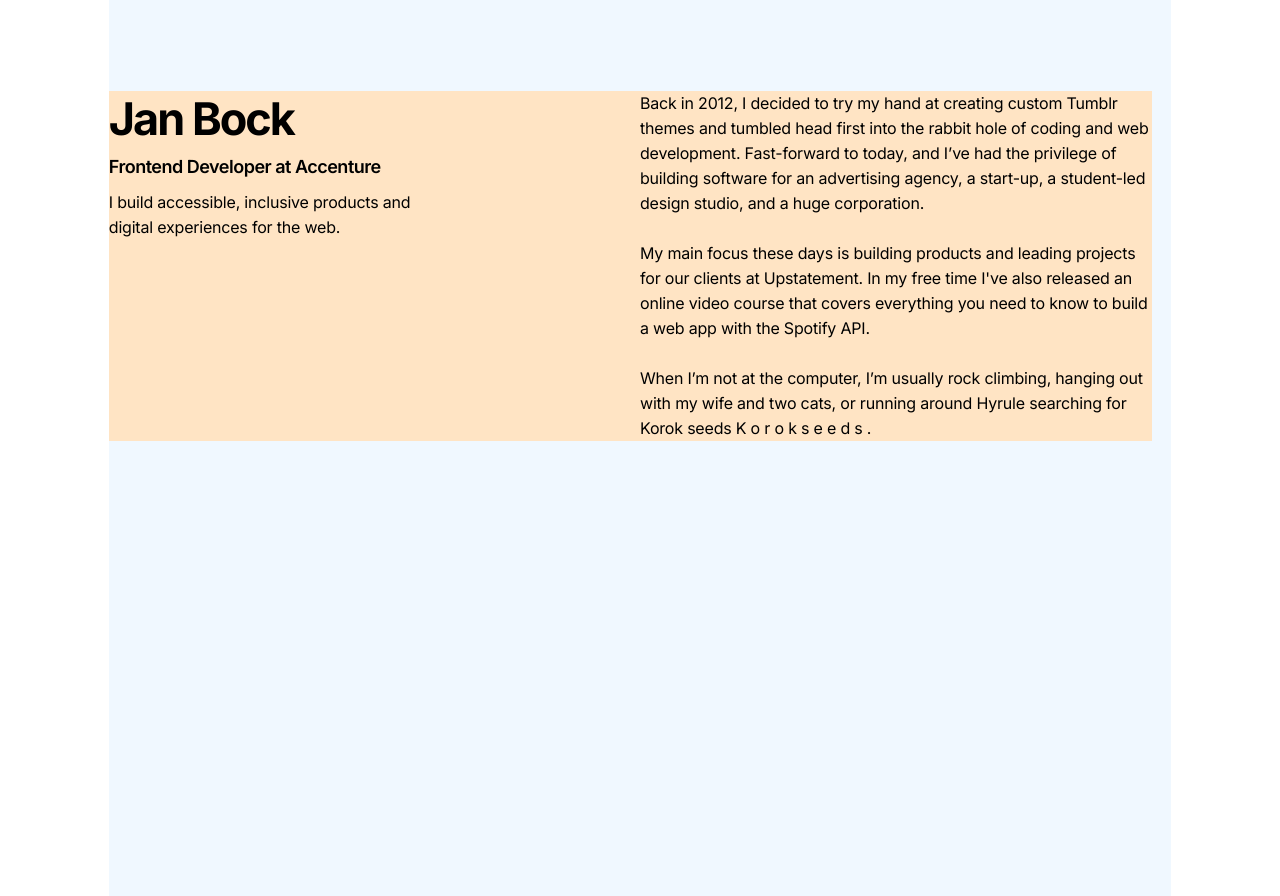
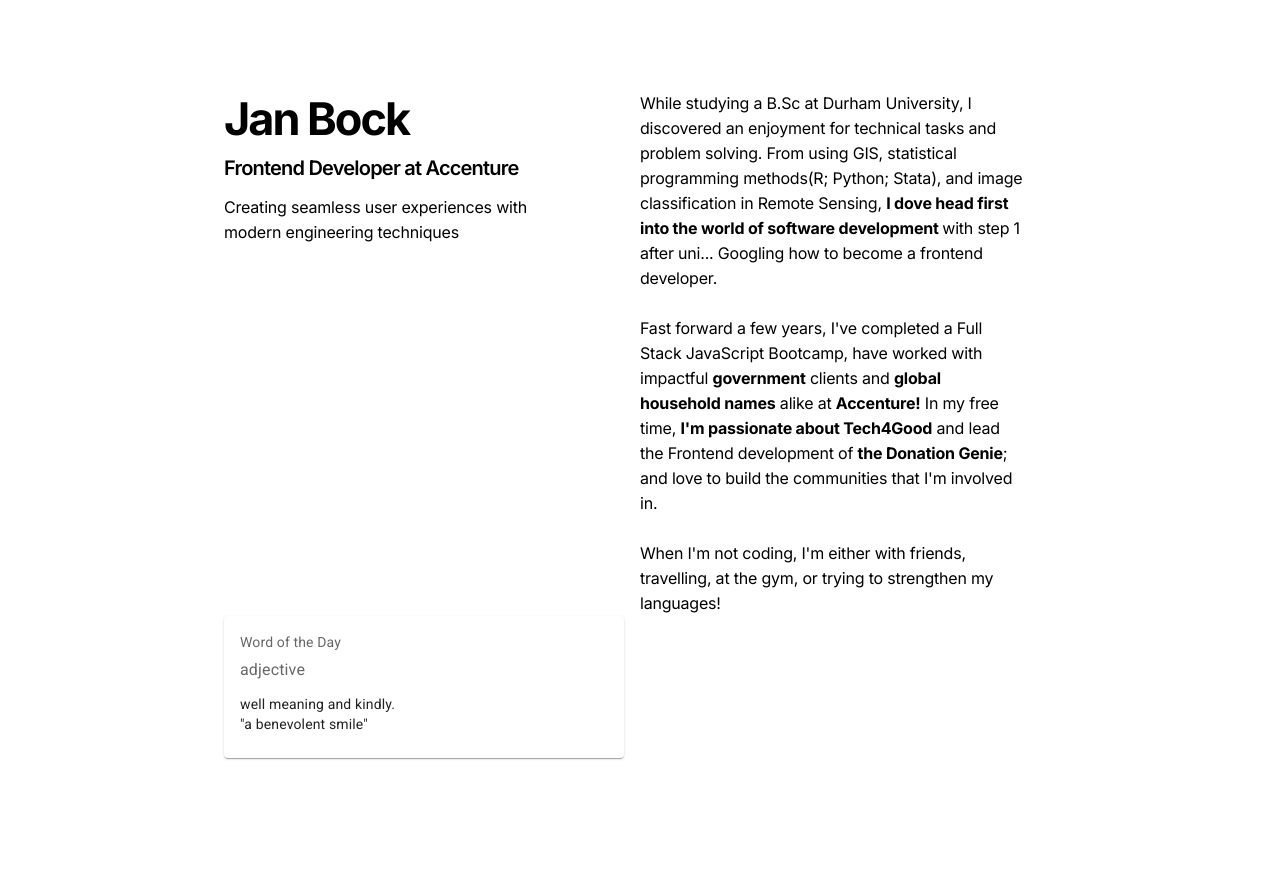
Before and after one commit to jan-bock/personal_website, a React (Create React App) app in the folder typescript-react-redux_web/: page / in a window 1280 px wide. Built offline with nearby package versions, Linux system fonts and the light colour scheme.

Commit message:
fixed content and added experiences

```diff
--- a/typescript-react-redux_web/package.json
+++ b/typescript-react-redux_web/package.json
@@ -3,6 +3,9 @@
   "version": "0.1.0",
   "private": true,
   "dependencies": {
+    "@emotion/react": "^11.11.1",
+    "@emotion/styled": "^11.11.0",
+    "@mui/material": "^5.14.11",
     "@reduxjs/toolkit": "^1.9.5",
     "@testing-library/jest-dom": "^5.17.0",
     "@testing-library/react": "^13.4.0",
--- a/typescript-react-redux_web/src/App.css
+++ b/typescript-react-redux_web/src/App.css
@@ -1,7 +1,7 @@
 .landing-page-container {
-  width: 83vw;
+  width: 65vw;
   height: 100vh;
-  background-color: aliceblue;
+  /* background-color: aliceblue; */
   margin: auto;
   padding-top: 6rem;
   min-width: 720px;
@@ -16,8 +16,8 @@
 }
 
 .lp-column {
-  width: 500px;
-  background-color: bisque;
+  /* width: 500px; */
+  /* background-color: whitesmoke; */
 }
 
 #jan-bock {
@@ -25,13 +25,14 @@
   letter-spacing: -2px;
   font-size: 45px;
   margin-top: 0px;
+  z-index: 0;
 }
 
 #description {
   font-family: 'Inter';
   font-weight: 600;
-  letter-spacing: -0.5px;
-  font-size: 18px;
+  letter-spacing: -0.8px;
+  font-size: 20px;
   margin-top: -20px;
 }
 
@@ -46,6 +47,7 @@
 
 #bio-container {
   position: fixed;
+  width: max-content;
 }
 
 .secondary-column {
@@ -53,7 +55,8 @@
 }
 
 .bio {
-  width: 40vw;
+  width: 30vw;
+  z-index: 1;
 }
 
 @media (max-width:950px) {
@@ -67,12 +70,22 @@
   }
 
   .lp-column {
-    margin: auto;
+    margin: 0;
     margin-top: 10px;
+  }
 
+  .lp-column.bio.slogan-style {
+    width: 90vw;
+    margin: 0;
   }
 
   .secondary-column {
     padding: 0%;
   }
+
+  .landing-page-container {
+    width: 90vw;
+    padding-top: 4rem;
+  }
+
 }
--- a/typescript-react-redux_web/src/app/components/BiographyColumn.tsx
+++ b/typescript-react-redux_web/src/app/components/BiographyColumn.tsx
@@ -4,8 +4,7 @@ const BiographyColumn = () => {
       <h1 id="jan-bock">Jan Bock</h1>
       <h3 id="description">Frontend Developer at Accenture</h3>
       <h5 className="slogan-style">
-        I build accessible, inclusive products and <br></br>digital experiences
-        for the web.
+        Creating seamless user experiences with <br></br>modern engineering techniques
       </h5>
 
       {/* Navigation component in the form of a list with some animations */}
--- a/typescript-react-redux_web/src/app/components/SecondaryColumn.tsx
+++ b/typescript-react-redux_web/src/app/components/SecondaryColumn.tsx
@@ -1,23 +1,12 @@
+import MyBackground from "./information-components/MyBackground";
+import MyExperiences from "./information-components/MyExperiences";
+
 const SecondaryColumn = () => {
   return (
-    <div className="lp-column secondary-column">
-      <div className="lp-column bio slogan-style">
-        Back in 2012, I decided to try my hand at creating custom Tumblr themes
-        and tumbled head first into the rabbit hole of coding and web
-        development. Fast-forward to today, and I’ve had the privilege of
-        building software for an advertising agency, a start-up, a student-led
-        design studio, and a huge corporation.
-        <br></br><br></br>
-        My main focus these days is building products and leading projects for
-        our clients at Upstatement. In my free time I've also released an online
-        video course that covers everything you need to know to build a web app
-        with the Spotify API.
-        <br></br><br></br>
-        When I’m not at the computer, I’m usually rock climbing, hanging out
-        with my wife and two cats, or running around Hyrule searching for Korok
-        seeds K o r o k s e e d s .
-      </div>
-    </div>
+    <>
+      <MyBackground />
+      <MyExperiences />
+    </>
   );
 };
 
--- /dev/null
+++ b/typescript-react-redux_web/src/app/components/information-components/ExperienceCard.tsx
@@ -0,0 +1,28 @@
+import { Button, Card, CardActions, CardContent, Typography } from "@mui/material";
+
+const ExperienceCard = () => {
+  return (
+    <>
+      <Card sx={{ minWidth: 275, width: "400px" }}>
+        <CardContent>
+          <Typography sx={{ fontSize: 14 }} color="text.secondary" gutterBottom>
+            Word of the Day
+          </Typography>
+          <Typography variant="h5" component="div">
+            {/* be{bull}nev{bull}o{bull}lent */}
+          </Typography>
+          <Typography sx={{ mb: 1.5 }} color="text.secondary">
+            adjective
+          </Typography>
+          <Typography variant="body2">
+            well meaning and kindly.
+            <br />
+            {'"a benevolent smile"'}
+          </Typography>
+        </CardContent>
+      </Card>{" "}
+    </>
+  );
+};
+
+export default ExperienceCard;
--- /dev/null
+++ b/typescript-react-redux_web/src/app/components/information-components/MyBackground.tsx
@@ -0,0 +1,28 @@
+const MyBackground = () => {
+    return (
+      <div className="lp-column secondary-column">
+        <div className="lp-column bio slogan-style">
+          While studying a B.Sc at Durham University, I discovered an enjoyment
+          for technical tasks and problem solving. From using GIS, statistical
+          programming methods(R; Python; Stata), and image classification in
+          Remote Sensing,{" "}
+          <b>I dove head first into the world of software development </b>
+          with step 1 after uni... Googling how to become a frontend developer.
+          <br></br>
+          <br></br>
+          Fast forward a few years, I've completed a Full Stack JavaScript
+          Bootcamp, have worked with impactful <b>government</b> clients and{" "}
+          <b>global household names</b> alike at <b>Accenture!</b> In my free
+          time, <b>I'm passionate about Tech4Good</b> and lead the Frontend
+          development of <b>the Donation Genie</b>; and love to build the
+          communities that I'm involved in.
+          <br></br>
+          <br></br>
+          When I'm not coding, I'm either with friends, travelling, at the gym, or
+          trying to strengthen my languages!
+        </div>
+      </div>
+    );
+  };
+
+  export default MyBackground;
--- /dev/null
+++ b/typescript-react-redux_web/src/app/components/information-components/MyExperiences.tsx
@@ -0,0 +1,12 @@
+import ExperienceCard from "./ExperienceCard";
+
+const MyExperiences = () => {
+    return (
+        <>
+        {/* data in json will be used to render all of my experience cards based on the ExperienceCard tempalte */}
+        <ExperienceCard />
+        </>
+    );
+  };
+
+  export default MyExperiences;
```
Also changed, not shown: 1 other file (tests, documents, lock files or other folders).
